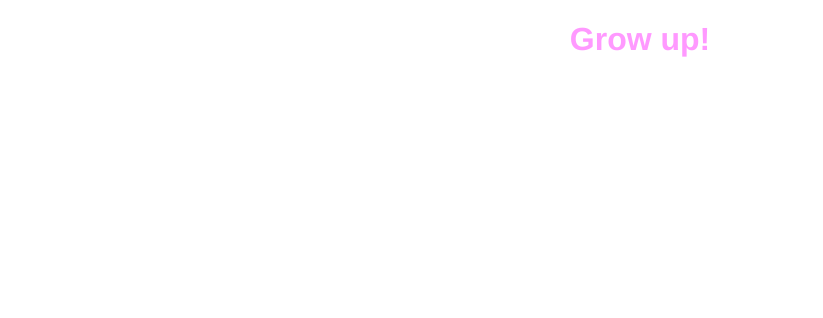
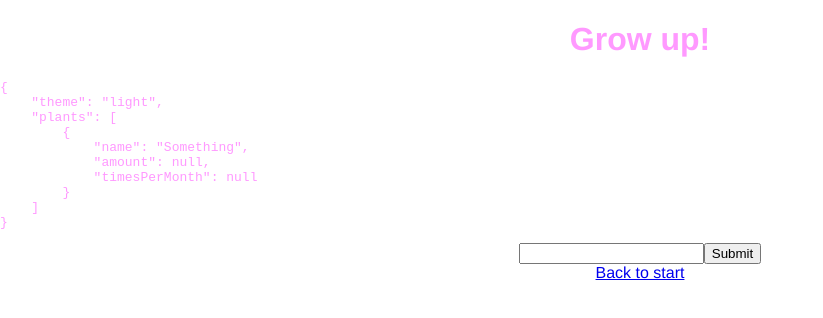
Before and after one commit to carsva/growup, a React (Create React App) app: page /newplant in a window 1280 px wide. Shown: the top 318 px of the page, without its empty margins (0-823 px from the left). Built offline with nearby package versions, Linux system fonts and the light colour scheme.

Commit message:
Basic plant management

```diff
--- a/src/App.js
+++ b/src/App.js
@@ -12,10 +12,13 @@ import PlantStatus from './components/PlantStatus';
 import { BrowserRouter as Router, Route, Switch } from 'react-router-dom';
 import AddPlantHeader from './components/AddPlantHeader';
 import './App.min.css';
+import { AppProvider } from './AppContext';
+import NewPlant from './pages/NewPlant';
 
 class App extends Component {
   render() {
     return (
+      <AppProvider>
         <Router>
           <div className="center">
             <Header />
@@ -27,10 +30,12 @@ class App extends Component {
                 <Route path="/amount" component={AmountPlant} />
                 <Route path="/tpm" component={TpmPlant} />
                 <Route path="/addplant" component={AddPlant} />
+                <Route path="/newplant" component={NewPlant} />
               </Switch>
             </div>
           </div>
         </Router>
+      </AppProvider>
     );
   }
 }
--- /dev/null
+++ b/src/AppContext.js
@@ -0,0 +1,71 @@
+import React from 'react';
+
+export const AppContext = React.createContext('plant');
+
+const defaultPlant = {
+  name: null,
+  amount: null,
+  timesPerMonth: null,
+};
+
+export class AppProvider extends React.Component {
+  state = {
+    theme: 'light',
+
+    plants: [
+      {
+        ...defaultPlant,
+        name: 'Something',
+      },
+    ],
+  };
+
+  toggleTheme = () => {
+    this.setState(({ theme }) => ({
+      theme: theme === 'light' ? 'dark' : 'light',
+    }));
+  };
+
+  newPlant = e => {
+    // const obj = {
+    //   foo: 'bar',
+    // }
+
+    // const obj2 = {
+    //   ...obj,
+    //   zoo: 'cow',
+    // }
+    // const obj3 = Object.assign({}, obj)
+
+    e.preventDefault();
+
+    this.setState({
+      ...this.state,
+      plants: [
+        ...this.state.plants,
+        {
+          ...defaultPlant,
+          name: e.target.name.value,
+        },
+      ],
+    });
+
+    e.target.name.value = '';
+  };
+
+  render() {
+    const value = {
+      ...this.state,
+      toggleTheme: this.toggleTheme,
+      newPlant: this.newPlant,
+    };
+
+    return (
+      <AppContext.Provider value={value}>
+        {this.props.children}
+      </AppContext.Provider>
+    );
+  }
+}
+
+export const AppConsumer = AppContext.Consumer;
--- a/src/pages/Main.js
+++ b/src/pages/Main.js
@@ -3,12 +3,21 @@ import { Link } from 'react-router-dom';
 import Header from './../components/Header';
 import Footer from './../components/Footer';
 import AddPlant from './AddPlant';
+import { AppConsumer } from '../AppContext';
 
 class Main extends Component {
   render() {
     return (
       <div>
-        <Link to="/addplant">Add plant</Link>
+        <Link to="/newplant">New plant</Link>
+        <AppConsumer>
+          {state => (
+            <div>
+              <pre>{JSON.stringify(state, null, 4)}</pre>
+              <button onClick={state.toggleTheme}>Switch theme</button>
+            </div>
+          )}
+        </AppConsumer>
       </div>
     );
   }
--- /dev/null
+++ b/src/pages/NewPlant.js
@@ -0,0 +1,26 @@
+import React, { Component } from 'react';
+import { Link } from 'react-router-dom';
+import { AppConsumer } from '../AppContext';
+
+class NewPlant extends Component {
+  render() {
+    return (
+      <AppConsumer>
+        {state => (
+          <div>
+            <pre style={{ textAlign: 'left' }}>
+              {JSON.stringify(state, null, 4)}
+            </pre>
+            <form onSubmit={state.newPlant}>
+              <input type="text" name="name" />
+              <input type="submit" />
+            </form>
+            <Link to="/">Back to start</Link>
+          </div>
+        )}
+      </AppConsumer>
+    );
+  }
+}
+
+export default NewPlant;
```
Lines whose indentation alone changed are shown as unchanged.
